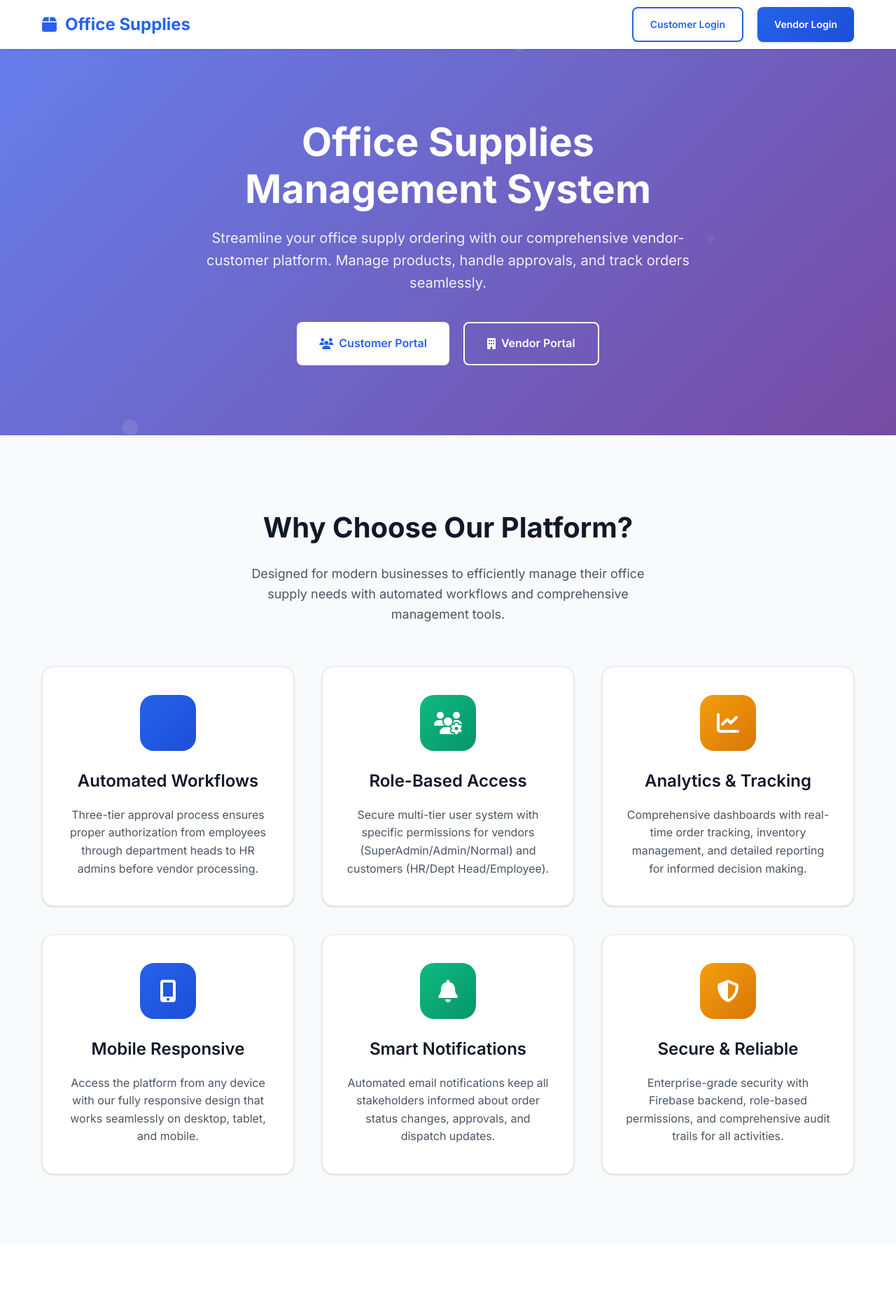
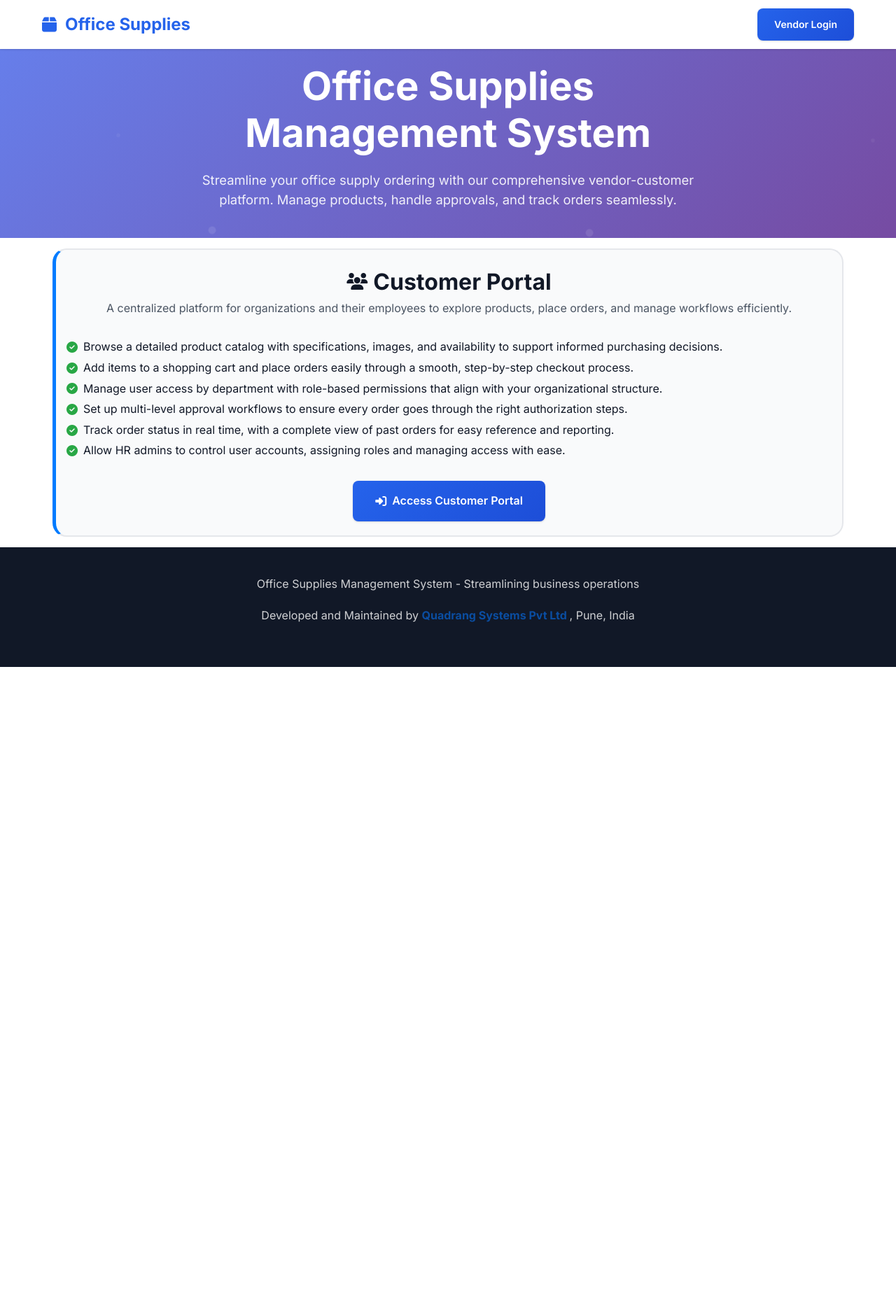
Before and after one commit to greatidea1/OfficeSupplies, a Flask app: page / in a window 1280 px wide. Shown: the top 1879 px of the page at 70% size. After the commit the page ends 953 px from the top, so only its background shows below. Run offline with Flask 3, Linux system fonts and the light colour scheme; parts of the project's set-up code (start-up, migrations or seed data) failed here and were passed over.

Commit message:
costmetic changes

```diff
--- a/templates/index.html
+++ b/templates/index.html
@@ -120,7 +120,7 @@
         .hero {
             background: var(--gradient-hero);
             color: white;
-            padding: 100px 0;
+            padding: 20px 0;
             text-align: center;
             position: relative;
             overflow: hidden;
@@ -158,10 +158,10 @@
         }
 
         .hero-subtitle {
-            font-size: 1.25rem;
-            margin-bottom: 40px;
+            font-size: 1.15rem;
+            margin-bottom: 20px;
             opacity: 0.9;
-            line-height: 1.6;
+            line-height: 1.5;
         }
 
         .hero-buttons {
@@ -188,7 +188,7 @@
 
         /* Features Section */
         .features {
-            padding: 100px 0;
+            padding: 30px 0;
             background: var(--gray-50);
         }
 
@@ -272,7 +272,6 @@
 
         /* Portals Section */
         .portals {
-            padding: 100px 0;
             background: white;
         }
 
@@ -285,11 +284,12 @@
 
         .portal-card {
             background: var(--gray-50);
-            padding: 50px 40px;
+            padding: 20px 15px;
             border-radius: 20px;
             text-align: center;
             border: 2px solid var(--gray-200);
             transition: all 0.3s ease;
+            margin: 15px
         }
 
         .portal-card:hover {
@@ -298,17 +298,13 @@
             box-shadow: var(--shadow-lg);
         }
 
-        .portal-icon {
-            width: 100px;
-            height: 100px;
-            border-radius: 25px;
-            background: var(--gradient-primary);
-            display: flex;
-            align-items: center;
-            justify-content: center;
-            font-size: 40px;
-            color: white;
-            margin: 0 auto 30px;
+        .portal-card.customer {
+            border-left: 5px solid #007bff;
+        }
+
+        .portal-icon i {
+            font-size: 2rem;
+            color: #007bff;
         }
 
         .portal-card.vendor .portal-icon {
@@ -335,16 +331,14 @@
         }
 
         .portal-features li {
-            padding: 8px 0;
-            color: var(--gray-600);
+            margin: 0.25rem 0;
             display: flex;
             align-items: center;
-            gap: 12px;
         }
 
         .portal-features i {
-            color: var(--secondary-green);
-            width: 20px;
+            color: #28a745;
+            margin-right: 0.5rem;
         }
 
         /* Footer */
@@ -396,7 +390,7 @@
             }
 
             .hero {
-                padding: 80px 0;
+                padding: 40px 0;
             }
 
             .hero-title {
@@ -438,7 +432,6 @@
                 Office Supplies
             </a>
             <nav class="nav-links">
-                <a href="/login" class="btn btn-outline">Customer Login</a>
                 <a href="/vendor-login" class="btn btn-primary">Vendor Login</a>
             </nav>
         </div>
@@ -453,86 +446,6 @@
                 Manage products, handle approvals, and track orders seamlessly.
             </p>
             <div class="hero-buttons">
-                <a href="/login" class="btn btn-white btn-hero">
-                    <i class="fas fa-users"></i>
-                    Customer Portal
-                </a>
-                <a href="/vendor-login" class="btn btn-outline btn-hero" style="border-color: white; color: white;">
-                    <i class="fas fa-building"></i>
-                    Vendor Portal
-                </a>
-            </div>
-        </div>
-    </section>
-
-    <!-- Features Section -->
-    <section class="features">
-        <div class="container">
-            <h2 class="section-title">Why Choose Our Platform?</h2>
-            <p class="section-subtitle">
-                Designed for modern businesses to efficiently manage their office supply needs with automated workflows and comprehensive management tools.
-            </p>
-
-            <div class="features-grid">
-                <div class="feature-card">
-                    <div class="feature-icon">
-                        <i class="fas fa-workflow"></i>
-                    </div>
-                    <h3 class="feature-title">Automated Workflows</h3>
-                    <p class="feature-description">
-                        Three-tier approval process ensures proper authorization from employees through department heads to HR admins before vendor processing.
-                    </p>
-                </div>
-
-                <div class="feature-card">
-                    <div class="feature-icon secondary">
-                        <i class="fas fa-users-cog"></i>
-                    </div>
-                    <h3 class="feature-title">Role-Based Access</h3>
-                    <p class="feature-description">
-                        Secure multi-tier user system with specific permissions for vendors (SuperAdmin/Admin/Normal) and customers (HR/Dept Head/Employee).
-                    </p>
-                </div>
-
-                <div class="feature-card">
-                    <div class="feature-icon tertiary">
-                        <i class="fas fa-chart-line"></i>
-                    </div>
-                    <h3 class="feature-title">Analytics & Tracking</h3>
-                    <p class="feature-description">
-                        Comprehensive dashboards with real-time order tracking, inventory management, and detailed reporting for informed decision making.
-                    </p>
-                </div>
-
-                <div class="feature-card">
-                    <div class="feature-icon">
-                        <i class="fas fa-mobile-alt"></i>
-                    </div>
-                    <h3 class="feature-title">Mobile Responsive</h3>
-                    <p class="feature-description">
-                        Access the platform from any device with our fully responsive design that works seamlessly on desktop, tablet, and mobile.
-                    </p>
-                </div>
-
-                <div class="feature-card">
-                    <div class="feature-icon secondary">
-                        <i class="fas fa-bell"></i>
-                    </div>
-                    <h3 class="feature-title">Smart Notifications</h3>
-                    <p class="feature-description">
-                        Automated email notifications keep all stakeholders informed about order status changes, approvals, and dispatch updates.
-                    </p>
-                </div>
-
-                <div class="feature-card">
-                    <div class="feature-icon tertiary">
-                        <i class="fas fa-shield-alt"></i>
-                    </div>
-                    <h3 class="feature-title">Secure & Reliable</h3>
-                    <p class="feature-description">
-                        Enterprise-grade security with Firebase backend, role-based permissions, and comprehensive audit trails for all activities.
-                    </p>
-                </div>
             </div>
         </div>
     </section>
@@ -540,55 +453,49 @@
     <!-- Portals Section -->
     <section class="portals">
         <div class="container">
-            <h2 class="section-title">Choose Your Portal</h2>
-            <p class="section-subtitle">
-                Access the platform through your dedicated portal with features tailored to your role and responsibilities.
+                <!-- Customer Portal Card -->
+                <div class="portal-card customer">
+                    <div class="portal-header" style="display: flex; justify-content: center; align-items: center; gap: 0.5rem;">
+                        <i class="fas fa-users" style="font-size: 1.5rem;"></i>
+                        <h3 class="portal-title" style="margin: 0;">Customer Portal</h3>
+                    </div>
+
+                    <p class="portal-description">
+                        A centralized platform for organizations and their employees to explore products, place orders, and manage workflows efficiently.
                     </p>
 
-            <div class="portals-grid">
-                <!-- Customer Portal -->
-                <div class="portal-card customer">
-                    <div class="portal-icon">
-                        <i class="fas fa-users"></i>
-                    </div>
-                    <h3 class="portal-title">Customer Portal</h3>
-                    <p class="portal-description">
-                        For organizations and their employees to browse products, place orders, and manage approvals.
-                    </p>
                     <ul class="portal-features">
-                        <li><i class="fas fa-check"></i> Browse product catalog</li>
-                        <li><i class="fas fa-check"></i> Shopping cart & order placement</li>
-                        <li><i class="fas fa-check"></i> Department-based organization</li>
-                        <li><i class="fas fa-check"></i> Multi-level approval workflow</li>
-                        <li><i class="fas fa-check"></i> Order tracking & history</li>
-                        <li><i class="fas fa-check"></i> User management (HR Admins)</li>
+                        <li>
+                            <i class="fas fa-check-circle"></i>
+                            Browse a detailed product catalog with specifications, images, and availability to support informed purchasing decisions.
+                        </li>
+                        <li>
+                            <i class="fas fa-check-circle"></i>
+                            Add items to a shopping cart and place orders easily through a smooth, step-by-step checkout process.
+                        </li>
+                        <li>
+                            <i class="fas fa-check-circle"></i>
+                            Manage user access by department with role-based permissions that align with your organizational structure.
+                        </li>
+                        <li>
+                            <i class="fas fa-check-circle"></i>
+                            Set up multi-level approval workflows to ensure every order goes through the right authorization steps.
+                        </li>
+                        <li>
+                            <i class="fas fa-check-circle"></i>
+                            Track order status in real time, with a complete view of past orders for easy reference and reporting.
+                        </li>
+                        <li>
+                            <i class="fas fa-check-circle"></i>
+                            Allow HR admins to control user accounts, assigning roles and managing access with ease.
+                        </li>
                     </ul>
+
+
+                    <div class="portal-footer">
                         <a href="/login" class="btn btn-primary btn-hero">
                             <i class="fas fa-sign-in-alt"></i>
                             Access Customer Portal
-                    </a>
-                </div>
-
-                <!-- Vendor Portal -->
-                <div class="portal-card vendor">
-                    <div class="portal-icon">
-                        <i class="fas fa-building"></i>
-                    </div>
-                    <h3 class="portal-title">Vendor Portal</h3>
-                    <p class="portal-description">
-                        For vendors to manage customers, products, orders, and oversee the entire supply chain process.
-                    </p>
-                    <ul class="portal-features">
-                        <li><i class="fas fa-check"></i> Customer registration & management</li>
-                        <li><i class="fas fa-check"></i> Product catalog management</li>
-                        <li><i class="fas fa-check"></i> Order processing & fulfillment</li>
-                        <li><i class="fas fa-check"></i> Inventory management</li>
-                        <li><i class="fas fa-check"></i> Analytics & reporting</li>
-                        <li><i class="fas fa-check"></i> System administration</li>
-                    </ul>
-                    <a href="/vendor-login" class="btn btn-primary btn-hero">
-                        <i class="fas fa-sign-in-alt"></i>
-                        Access Vendor Portal
                         </a>
                     </div>
                 </div>
@@ -602,10 +509,14 @@
                 Office Supplies Management System - Streamlining business operations
             </p>
             <div class="footer-links">
-                <a href="#" class="footer-link">Privacy Policy</a>
-                <a href="#" class="footer-link">Terms of Service</a>
-                <a href="#" class="footer-link">Support</a>
-                <a href="#" class="footer-link">Contact</a>
+                <p class="footer-text">
+                    Developed and Maintained by
+                    <a href="https://quadrang.com" class="footer-link" style="color:rgb(8, 108, 230); font-weight: bold;">
+                        Quadrang Systems Pvt Ltd
+                    </a>
+                    , Pune, India
+                </p>
+
             </div>
         </div>
     </footer>
```
Also changed, not shown: templates/auth/vendor_login.html (+23 -4 lines). Lines whose indentation alone changed are shown as unchanged.
